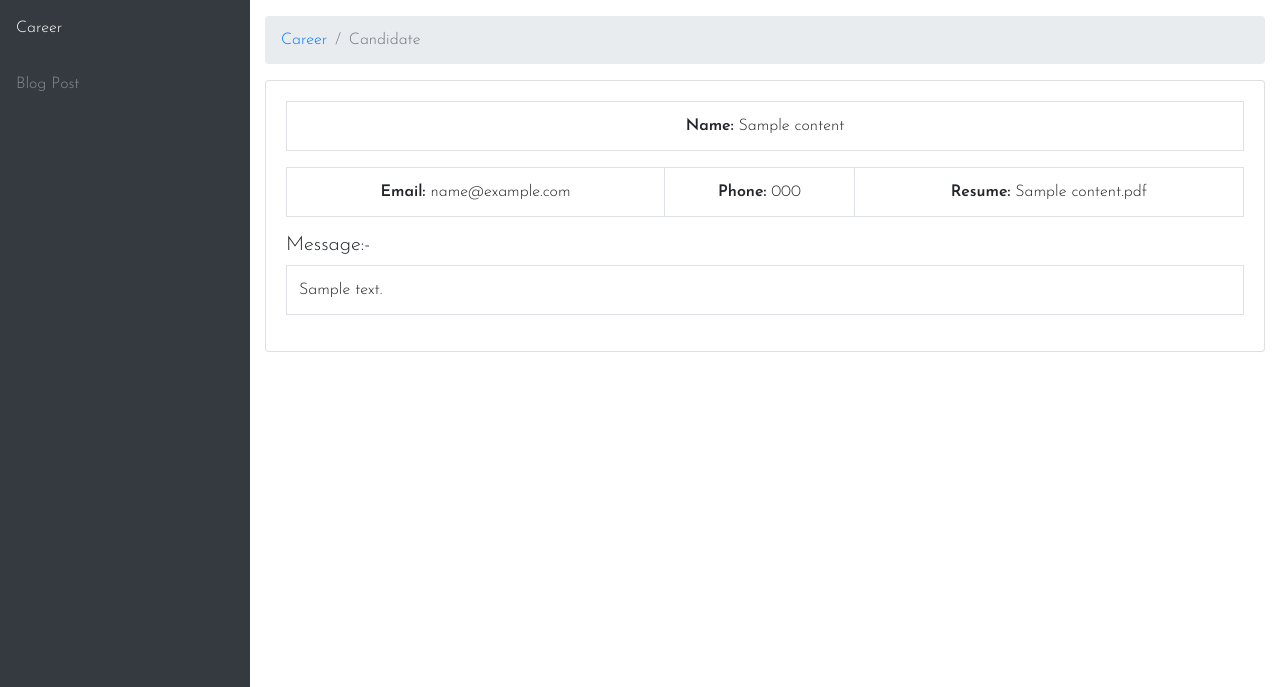
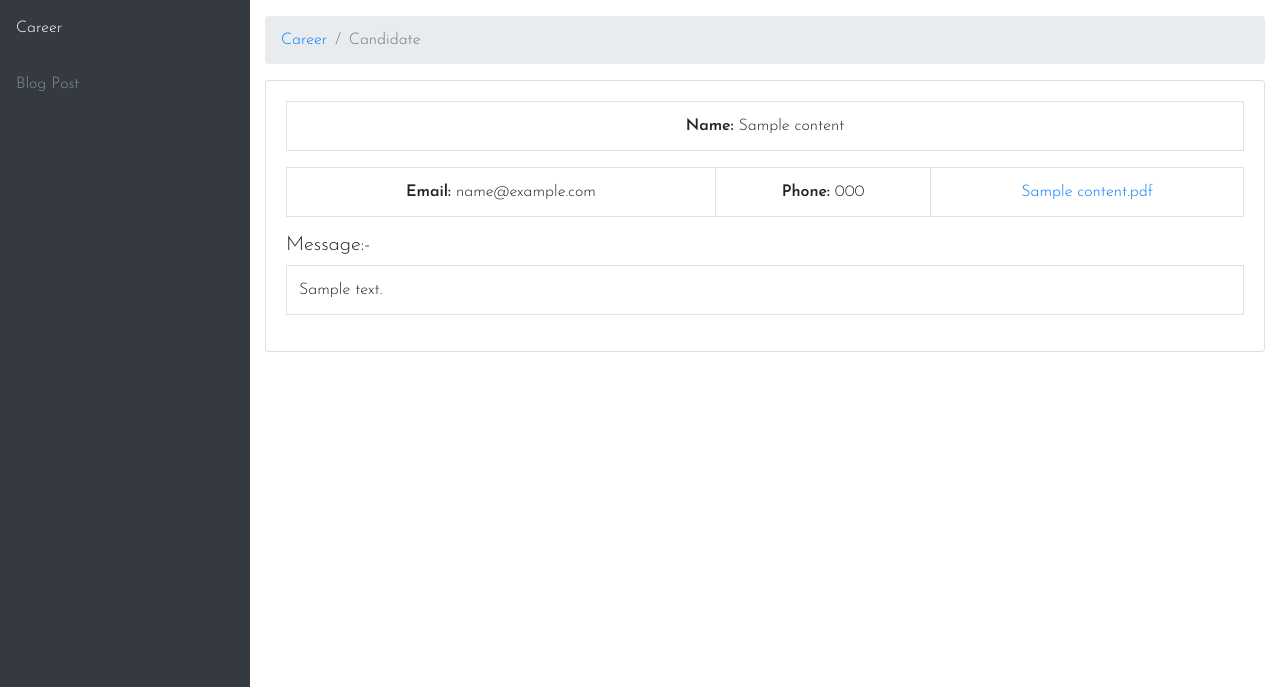
Before and after one commit to aalok-kumar-yadav/patel_jesalpura, a Django app: template admin_webapp/templates/can_details.html in a window 1280 px wide. Shown: the part 56-743 px from the top of the page. Run offline with Django 3.2, Linux system fonts and the light colour scheme; the template is opened without the code that fills it: most values are stand-ins (such as "Sample title", 1, 10 or a date in 2020); some libraries are stand-ins or nearby versions.

Commit message:
pdf view from can details page is added

```diff
--- a/admin_webapp/templates/can_details.html
+++ b/admin_webapp/templates/can_details.html
@@ -106,7 +106,7 @@
     <tr>
                 <td align="center"><b>Email: </b>{{content.email}}</td>
         <td align="center"><b>Phone:</b> {{content.phone}}</td>
-        <td align="center"><b>Resume:</b> {{content.name}}.pdf </td>
+        <td align="center"> <a href="view_resume/{{content.phone}}" target="_blank">{{content.name}}.pdf</a> </td>
 
           </tr>
 
--- a/patel_jesalpura/urls.py
+++ b/patel_jesalpura/urls.py
@@ -36,10 +36,11 @@ urlpatterns = [
     url(r'^bloghome/', views.blogHome_view, name="blogHome_view"),
     url(r'^blog_description/(?P<blog_id>[0-9]+)$', views.blogDescription_view, name="blogDescription_view"),
     url(r'^admin_page/blog/deletepost/(?P<blog_id>[0-9]+)$', views.deletepost_view, name="deletepost_view"),
-    url(r'^admin_page/blog/edit/(?P<blog_id>[0-9]+)$', views.edit_blog_details_view, name="edit_blog_details_view"),
+    url(r'^admin_page/blog/edit/(?P<blog_id>[0-9]+)$', views.edit_blog_details_view, name="edit_b(log_details_view"),
     url(r'^admin_page/blog/edit/update/(?P<blog_id>[0-9]+)$', views.update_blog_entry_view, name="update_blog_entry_view"),
     url(r'^admin_page/blog/edit/redirect_blog/', views.redirect_to_blog, name="redirect_to_blog"),
     url(r'^admin_page/candidate_details/redirect_to_blog/', views.redirect_to_blog, name="redirect_blog"),
     url(r'^admin_page/blog/change_blog_status/(?P<number>[0-9]+)$', views.blog_status, name="blog_status"),
+    url(r'^admin_page/candidate_details/view_resume/(?P<phone_number>[0-9]+)$', views.pdf_viewer, name="pdf_view"),
 
 ]
```
Also changed, not shown: 1 other file.
